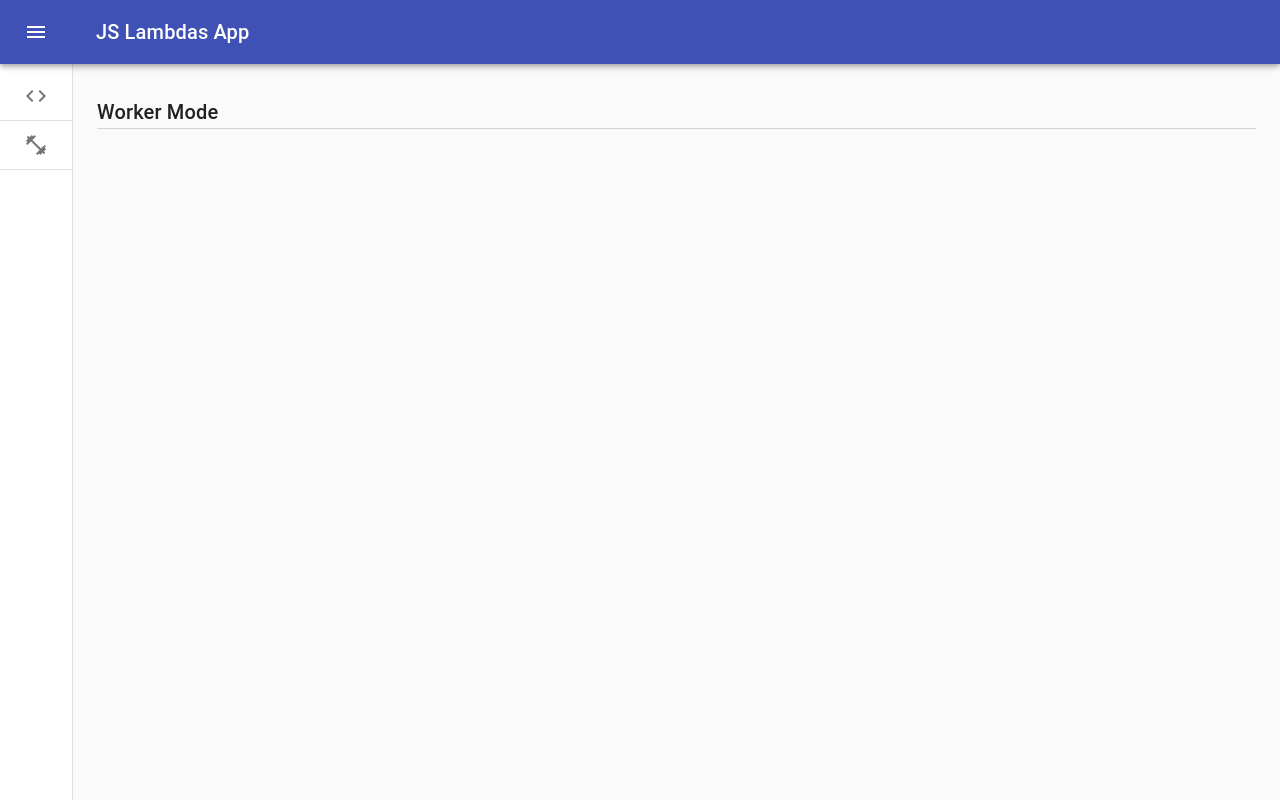
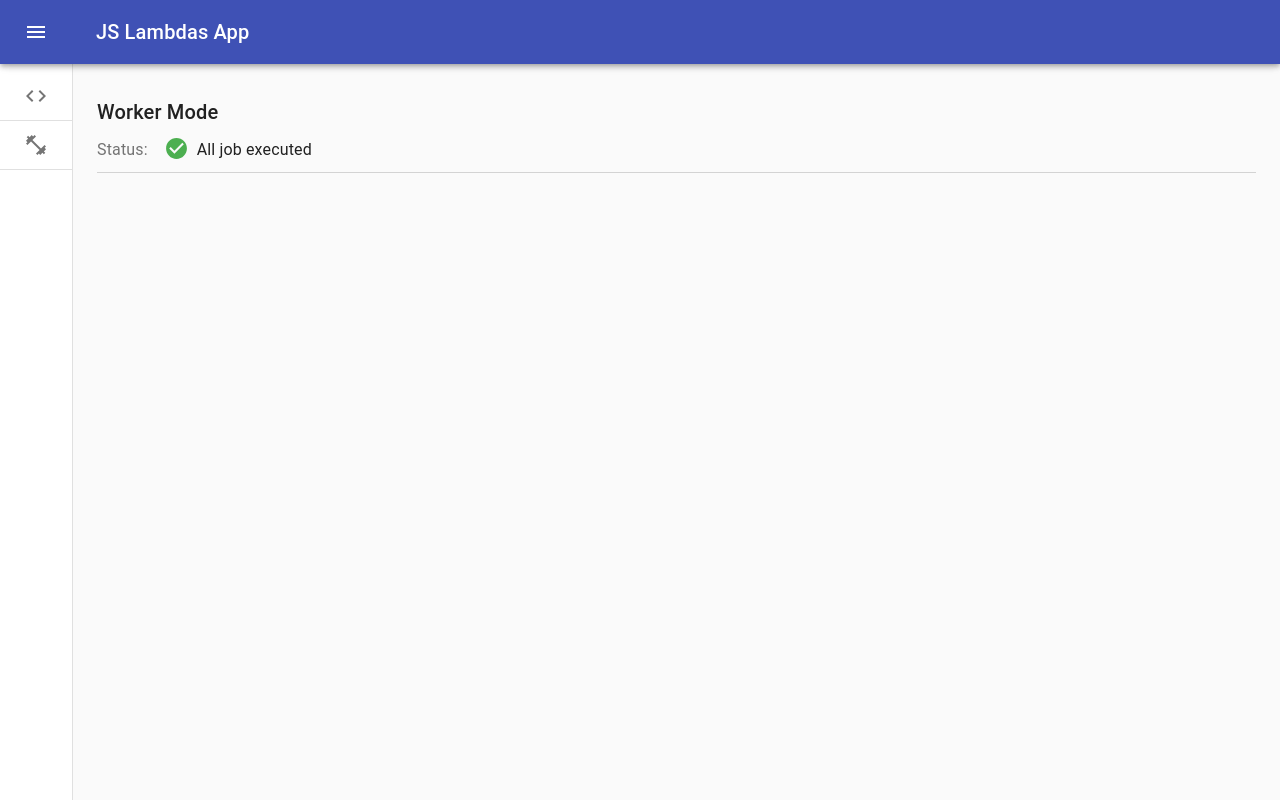
Before and after one commit to mamalovesyou/js-lambdas, a React (Create React App) app: page /worker in a window 1280 px wide. Built offline with nearby package versions, Linux system fonts and the light colour scheme.

Commit message:
Add worker pool status

```diff
--- /dev/null
+++ b/src/components/PoolStatus.tsx
@@ -0,0 +1,19 @@
+import React from 'react';
+import { WorkerPoolStats } from '../workers/WorkerPool';
+import Typography from '@material-ui/core/Typography';
+import RuntimeIcon from '../components/RuntimeIcon';
+
+type Props = React.HTMLAttributes<HTMLDivElement> & {
+    pool: WorkerPoolStats
+}
+const PoolStatus = ({className, pool}: Props) => {
+    return <>
+            <RuntimeIcon className={className} type={ (pool.isBusy) ? "progress" : "success" }></RuntimeIcon>
+            { (pool.isBusy) ?
+                <Typography variant="subtitle1"> {pool.running} workers are running and {pool.waitingJobs} are on hold.</Typography> :
+                <Typography variant="subtitle1"> All job executed</Typography>
+            }
+        </>
+}
+
+export default PoolStatus;
--- a/src/components/RuntimeIcon.tsx
+++ b/src/components/RuntimeIcon.tsx
@@ -22,18 +22,18 @@ const useStyles = makeStyles((theme: Theme) => ({
 
 }));
 
-type RuntimeIconProps = {
+type RuntimeIconProps = React.HTMLAttributes<HTMLDivElement> & {
     type?: string;
 }
 
-export const RuntimeIcon = ({ type }: RuntimeIconProps) => {
+export const RuntimeIcon = ({ className, type }: RuntimeIconProps) => {
 
     const classes = useStyles();
     const getIcon = () => {
 
         switch (type) {
             case "progress":
-                return <CircularProgress className={classes.icon}
+                return <CircularProgress className={clsx(classes.icon, className)}
                     disableShrink
                     variant="indeterminate"
                     size={25}
@@ -42,11 +42,11 @@ export const RuntimeIcon = ({ type }: RuntimeIconProps) => {
                         circle: classes.circle,
                     }}></CircularProgress>
             case "error":
-                return <ErrorIcon className={clsx(classes.icon, classes.errorIcon)}></ErrorIcon>
+                return <ErrorIcon className={clsx(classes.icon, classes.errorIcon, className)}></ErrorIcon>
             case "success":
-                return <CheckCircleIcon className={clsx(classes.icon, classes.successIcon)}></CheckCircleIcon>
+                return <CheckCircleIcon className={clsx(classes.icon, classes.successIcon, className)}></CheckCircleIcon>
             default:
-                return <></>
+                return <div className={className}></div>
         }
     }
 
--- a/src/containers/WorkerModePage.tsx
+++ b/src/containers/WorkerModePage.tsx
@@ -1,13 +1,18 @@
 import React from 'react';
+import { Dispatch } from 'redux';
 import { connect, ConnectedProps } from 'react-redux';
 import { makeStyles, Theme } from '@material-ui/core/styles';
 import AppStateType from '../stores/appState';
 import { JobResult } from '../workers/Job';
 import Grid from '@material-ui/core/Grid';
 import Paper from '@material-ui/core/Paper';
+import Typography from '@material-ui/core/Typography';
 import Page from '../components/Page';
 import Panel from '../components/Panel';
 import ResultPanel from '../components/ResultPanel';
+import PoolStatus from '../components/PoolStatus';
+import { getPoolStatus } from '../stores/jobs/JobsActions';
+import { useInterval } from '../hooks/useInterval';
 
 // Ace editor
 import AceEditor from 'react-ace';
@@ -20,34 +25,49 @@ const useStyles = makeStyles((theme: Theme) => ({
         margin: theme.spacing(2, 0),
         padding: theme.spacing(2)
     },
-    code: {
-        margin: 0,
-        width: '100%'
+    status: {
+        display: 'inline-flex',
+        padding: theme.spacing(1, 0),
     },
+    statusIcon: {
+        margin: theme.spacing(0, 1, 0, 2),
+    }
 }));
 
 const mapState = (state: AppStateType) => ({
-    history: state.jobs.history
+    history: state.jobs.history,
+    pool: state.jobs.pool
 });
 
-const connector = connect(mapState, null)
+const mapDispatch = (dispatch: Dispatch) => ({
+    getStatus: () => dispatch(getPoolStatus()),
+});
+
+const connector = connect(mapState, mapDispatch)
 
 type PropsFromRedux = ConnectedProps<typeof connector>
 
-
-const WorkerModePage = ({ history }: PropsFromRedux) => {
+const WorkerModePage = ({ pool, history, getStatus }: PropsFromRedux) => {
 
     const classes = useStyles();
-    const [jobsDone, setJobsDone] = React.useState([]);
 
-    React.useEffect(() => {
-        setJobsDone(history)
-    }, [history])
+    // Refresh pool status every 5 sec
+    // Handled also with effects though
+    useInterval(() => getStatus(), 3000);
+
+
 
     return (
-        <Page title="Worker Mode">
-            {jobsDone.map((job:  JobResult) =>
-                <Paper className={classes.root}>
+        <Page title="Worker Mode"
+            subHeader={
+                <div className={classes.status}>
+                    <Typography variant="subtitle1" color="textSecondary">Status: </Typography>
+                    <PoolStatus className={classes.statusIcon} pool={pool}></PoolStatus>
+                </div>
+            }
+        >
+            {(history as JobResult[]).map((job: JobResult) =>
+                <Paper className={classes.root} key={job.id}>
                     <Grid container spacing={2}>
                         <Grid item xs={6}>
                             <Panel header="Function" >
--- /dev/null
+++ b/src/hooks/useInterval.ts
@@ -0,0 +1,30 @@
+import { useEffect, useRef } from "react";
+
+// Custom useInterval hook to perform regular request
+export const useInterval = (callback: () => void, delay: number | null | false, immediate?: boolean) => {
+    const savedCallback = useRef(() => { });
+
+    // Remember the latest callback.
+    useEffect(() => {
+        savedCallback.current = callback;
+    });
+
+    // Execute callback if immediate is set.
+    useEffect(() => {
+        if (!immediate) return;
+        if (delay === null || delay === false) return;
+        savedCallback.current();
+    }, [immediate]);
+
+    // Set up the interval.
+    useEffect(() => {
+        if (delay === null || delay === false) return undefined;
+        const tick = () => savedCallback.current();
+        const id = setInterval(tick, delay);
+
+        // Clear interval
+        return () => clearInterval(id);
+    }, [delay]);
+}
+
+export default useInterval;
--- a/src/index.tsx
+++ b/src/index.tsx
@@ -8,6 +8,12 @@ import * as serviceWorker from './serviceWorker';
 
 import './index.css';
 import App from './containers/App';
+import { WorkerPool } from './workers/WorkerPool';
+
+
+
+// Create our pool with 4 maximum worker;
+export const pool = new WorkerPool(4);
 
 
 export const store = configureStore();
--- a/src/stores/jobs/JobsActionTypes.ts
+++ b/src/stores/jobs/JobsActionTypes.ts
@@ -1,25 +1,37 @@
 import { JobResult, Job } from '../../workers/Job';
+import { WorkerPoolStats } from '../../workers/WorkerPool';
 
 export const SUBMIT_SCRIPT = 'SUBMIT_SCRIPT';
 export const SET_LATEST_JOB = 'SET_LATEST_JOB';
 export const SET_JOB_RESULT = 'SET_JOB_RESULT';
+export const GET_POOL_STATUS = 'GET_POOL_STATUS';
+export const SET_POOL_STATUS = 'SET_POOL_STATUS';
 
 export interface SubmitScriptInterface {
-    type: string;
+    type: typeof SUBMIT_SCRIPT;
     payload: {
         script: string;
     }
 }
 
 export interface SetLatestJobInterface {
-    type: string;
+    type: typeof SET_LATEST_JOB;
     payload: Job;
 }
 
 export interface SetJobResultInterface {
-    type: string;
+    type: typeof SET_JOB_RESULT;
     payload: JobResult;
 }
 
+export interface GetPoolStatusInterface {
+    type: typeof GET_POOL_STATUS;
+}
 
-export type JobsActionType = SubmitScriptInterface | SetLatestJobInterface | SetJobResultInterface;
+export interface SetPoolStatusInterface {
+    type: typeof SET_POOL_STATUS;
+    payload: WorkerPoolStats;
+}
+
+
+export type JobsActionType = SubmitScriptInterface | SetLatestJobInterface | SetJobResultInterface | GetPoolStatusInterface | SetPoolStatusInterface;
--- a/src/stores/jobs/JobsActions.ts
+++ b/src/stores/jobs/JobsActions.ts
@@ -1,5 +1,6 @@
 import * as ActionTypes from './JobsActionTypes';
 import { Job, JobResult } from '../../workers/Job';
+import { WorkerPoolStats } from '../../workers/WorkerPool';
 
 export const submitScript = (script: string): ActionTypes.JobsActionType => ({
     type: ActionTypes.SUBMIT_SCRIPT,
@@ -16,3 +17,12 @@ export const setJobResult = (result: JobResult): ActionTypes.JobsActionType => (
     type: ActionTypes.SET_JOB_RESULT,
     payload: result
 });
+
+export const getPoolStatus = (): ActionTypes.GetPoolStatusInterface => ({
+    type: ActionTypes.GET_POOL_STATUS
+});
+
+export const setPoolStatus = (status: WorkerPoolStats): ActionTypes.SetPoolStatusInterface => ({
+    type: ActionTypes.SET_POOL_STATUS,
+    payload: status
+});
--- a/src/stores/jobs/JobsReducer.ts
+++ b/src/stores/jobs/JobsReducer.ts
@@ -1,18 +1,23 @@
 import * as ActionType from './JobsActionTypes';
 import { JobResult } from '../../workers/Job';
+import { WorkerPoolStats } from '../../workers/WorkerPool';
 
 export type JobsStateType = {
     history: JobResult[];
     latest: null | JobResult & {
         inProgress: boolean;
     };
-    // isPoolBusy: boolean;
-    // waitingJobs: number;
+    pool: WorkerPoolStats
 }
 
 const initialJobsState: JobsStateType = {
     history: [],
-    latest: null
+    latest: null,
+    pool: {
+        isBusy: false,
+        waitingJobs: 0,
+        running: 0
+    }
 }
 
 const JobsReducer = (state: JobsStateType = initialJobsState, action: ActionType.JobsActionType) => {
@@ -22,15 +27,22 @@ const JobsReducer = (state: JobsStateType = initialJobsState, action: ActionType
             const result = (action as ActionType.SetJobResultInterface).payload
             const isLatest = (state.latest && (state.latest.id === result.id))
             return {
+                ...state,
                 history: [result, ...state.history],
                 latest: isLatest ? {...result, inProgress: false} : state.latest
             }
+
         case ActionType.SET_LATEST_JOB:
             const job = (action as ActionType.SetLatestJobInterface).payload
             return {
                 ...state,
                 latest: {id: job.id, inProgress: true}
             }
+
+        case ActionType.SET_POOL_STATUS:
+            const status = (action as ActionType.SetPoolStatusInterface).payload
+            return {...state, pool: status}
+
         default:
             return state
     }
--- a/src/workers/WorkerPool.ts
+++ b/src/workers/WorkerPool.ts
@@ -3,6 +3,12 @@
 
 import { JobWorker } from './JobWorker';
 import { Job } from './Job';
+
+export type WorkerPoolStats = {
+    isBusy: boolean;
+    waitingJobs: number;
+    running: number;
+}
 
 export class WorkerPool {
 
@@ -37,7 +43,6 @@ export class WorkerPool {
             // no free workers so we need to queue the job
             this.jobQueue.push(job);
         }
-        console.log("Queue size: ", this.jobQueue.length)
     }
 
     freeJobWorker(worker: JobWorker) {
@@ -52,4 +57,13 @@ export class WorkerPool {
             this.workerQueue.push(worker);
         }
     }
+
+    // Return true if 1 or more worker are not done yet
+    getStats(): WorkerPoolStats {
+        return {
+            isBusy: (this.workerQueue.length !== this.poolSize),
+            waitingJobs: this.jobQueue.length,
+            running: this.poolSize - this.workerQueue.length
+        }
+    }
 }
```
Also changed, not shown: src/stores/jobs/JobsEffects.ts (+31 -8 lines).
